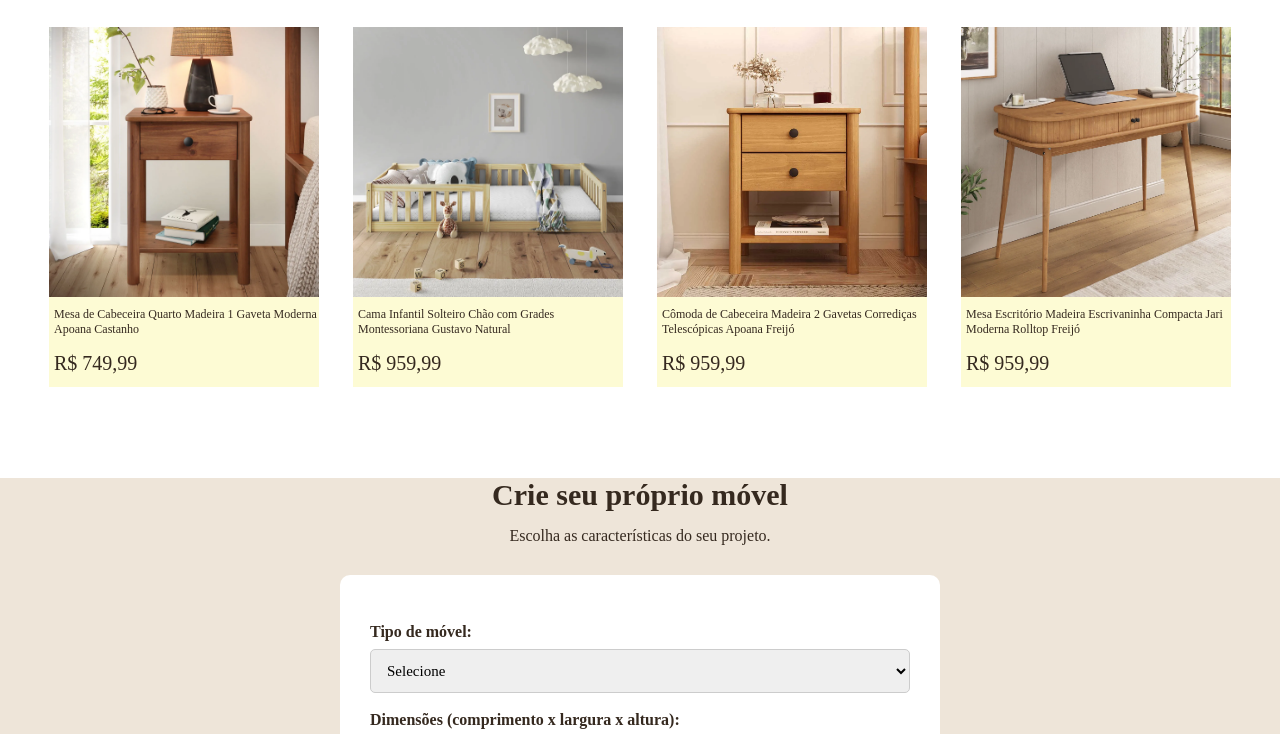
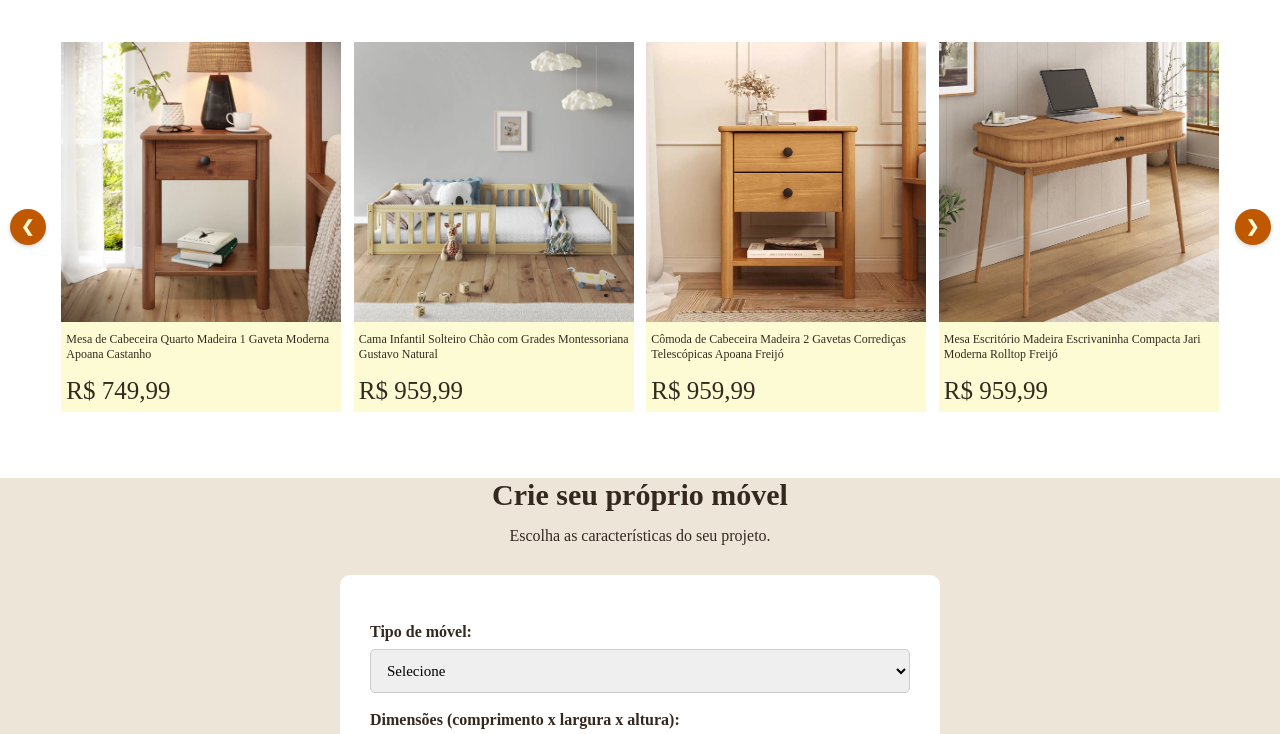
Before and after one commit to Nicolas-dev7/site_bugalu, a plain HTML site: page index.html in a window 1280 px wide. Shown: the part 645-1379 px from the top of the page. Drawn offline with Linux system fonts and the light colour scheme; a web font is replaced by a local one.

Commit message:
Algumas mudanças

```diff
--- a/index.html
+++ b/index.html
@@ -42,11 +42,18 @@
     <div class="container-moveis">
     <h2>Nossos <span>trabalhos</span></h2>
     <p class="subtitulo"> Conheça alguns modelos e inspire-se.</p>
+    <div class="carrossel-container-principal">
+        <div class="sidebar-nav sidebar-left">
+            <button class="btn btn-prev" id="btnPrev" >&#10094;</button>
+        </div>
+
     <div class="carrossel-container" id="carrossel-container">
         <div class="produto">
-            <img src="fotos/mesa_de_cabeceira_quarto_madeira_1_gaveta_moderna_apoana_castanho_508_1_c4c982359402b499a04505d11cd34be3.webp"
-                 alt="Mesa de madeira">
-                 <div class="produto-descricao">
+            <div class="produto-imagem">
+                <img src="fotos/mesa_de_cabeceira_quarto_madeira_1_gaveta_moderna_apoana_castanho_508_1_c4c982359402b499a04505d11cd34be3.webp" class="img-frente" alt="Mesa de madeira">
+                <img src="fotos/mesa_de_cabeceira_quarto_madeira_1_gaveta_moderna_apoana_castanho_508_2_42c09cab5a5e5d6fd4ae4346d5453b6e.webp" class="img-hover">
+            </div>
+            <div class="produto-descricao">
                     <p>
                         Mesa de Cabeceira Quarto Madeira 1 Gaveta Moderna Apoana Castanho
                     </p>
@@ -55,7 +62,10 @@
         </div>
 
         <div class="produto">
-            <img src="fotos/cama_infantil_montessoriana_madeira_de_chao_com_grades_gustavo_natural_546_1_ab03b3537767083457a0c8f9638ba732.webp" alt="Estante de madeira">
+            <div class="produto-imagem">
+                <img src="fotos/cama_infantil_montessoriana_madeira_de_chao_com_grades_gustavo_natural_546_1_ab03b3537767083457a0c8f9638ba732.webp"  class="img-frente" alt="Estante de madeira">
+                <img src="fotos/cama_infantil_montessoriana_madeira_de_chao_com_grades_gustavo_natural_546_2_c688f055b8f1256f8965f3e94c19d2be.webp" class="img-hover">
+            </div>
             <div class="produto-descricao">
                 <p>Cama Infantil Solteiro Chão com Grades Montessoriana Gustavo Natural</p>
                 <span>R$ 959,99</span>
@@ -63,7 +73,10 @@
         </div>
 
         <div class="produto">
-            <img src="fotos/cmoda_de_cabeceira_madeira_2_gavetas_corredias_tel_1_20260504145924_dd5ddb510651.webp" alt="Atendimento personalizado">
+            <div class="produto-imagem">
+                <img src="fotos/cmoda_de_cabeceira_madeira_2_gavetas_corredias_tel_1_20260504145924_dd5ddb510651.webp" alt="Atendimento personalizado" class="img-frente">
+                <img src="fotos/cmoda_de_cabeceira_madeira_2_gavetas_corredias_tel_2_20260504145924_72b47761d3d6.webp" class="img-hover">
+            </div>
             <div class="produto-descricao">
                 <p>Cômoda de Cabeceira Madeira 2 Gavetas Corrediças Telescópicas Apoana Freijó</p>
                 <span>R$ 959,99</span>
@@ -71,34 +84,53 @@
         </div>
 
         <div class="produto">
-            <img src="fotos/mesa_escritorio_madeira_escrivaninha_elegante_jari_moderna_rolltop_freijo_694_1_d9d05ac2b7b5a6f14e76b5d1e95f72b5.webp" alt="Atendimento personalizado">
+            <div class="produto-imagem">
+                <img src="fotos/mesa_escritorio_madeira_escrivaninha_elegante_jari_moderna_rolltop_freijo_694_1_d9d05ac2b7b5a6f14e76b5d1e95f72b5.webp" class="img-frente" alt="Atendimento personalizado">
+                <img src="fotos/mesa_escritorio_madeira_escrivaninha_elegante_jari_moderna_rolltop_freijo_694_2_cad393055907c72e6c76784559972040.webp" class="img-hover">
+            </div>
             <div class="produto-descricao">
                 <p>Mesa Escritório Madeira Escrivaninha Compacta Jari Moderna Rolltop Freijó</p>
                 <span>R$ 959,99</span>
             </div>
         </div>
         <div class="produto">
-            <img src="fotos/rack_preto_madeira_tv_75_para_sala_moderno_184_cm_3_portas_arto_886_1_be367740497860d1c2a4f1630c546c22.webp"
-                 alt="Atendimento personalizado">
-                 <p>Rack Preto Madeira TV 75 Para Sala Moderno 184 cm 3 Portas ARTO</p>
+            <div class="produto-imagem">
+                <img src="fotos/rack_preto_madeira_tv_75_para_sala_moderno_184_cm_3_portas_arto_886_1_be367740497860d1c2a4f1630c546c22.webp" class="img-frente" alt="Atendimento personalizado">
+                <img src="fotos/rack_preto_madeira_tv_75_para_sala_moderno_184_cm_3_portas_arto_886_2_b0ddab3a31d5f549178abdfb2c38d4d4.webp" class="img-hover">
+            </div>
+            <div class="produto-descricao">
+                <p>Rack Preto Madeira TV 75 Para Sala Moderno 184 cm 3 Portas ARTO</p>
+                <span>R$ 959,99</span>
+            </div>
         </div>
         <div class="produto">
-            <img src="fotos/sapateira_armrio_vertical_44_madeira_2_portas_1_ga_1_20260417151000_6b0cd86d5167.webp"
-                 alt="Atendimento personalizado">
-                 <p>Sapateira Armário Vertical 44 Madeira 2 Portas 1 Gaveta 18 Pares Freijó JUAN</p>
+            <img src="fotos/sapateira_armrio_vertical_44_madeira_2_portas_1_ga_1_20260417151000_6b0cd86d5167.webp" alt="Atendimento personalizado">
+            <div class="produto-descricao">
+                <p>Sapateira Armário Vertical 44 Madeira 2 Portas 1 Gaveta 18 Pares Freijó JUAN</p>
+                <span>R$ 959,99</span>
+            </div>
         </div>
         <div class="produto">
-            <img src="fotos/escrivaninha_retro_de_madeira_com_gaveteiro_110_at_1_20260311102048_dd9ffe7279e7.jpg"
-                 alt="Atendimento personalizado">
-                 <p>Escrivaninha Retro de Madeira Com Gaveteiro 110 até 150 cm Ajustável Castanho Piero</p>
+            <img src="fotos/escrivaninha_retro_de_madeira_com_gaveteiro_110_at_1_20260311102048_dd9ffe7279e7.jpg" alt="Atendimento personalizado">
+            <div class="produto-descricao">
+                <p>Escrivaninha Retro de Madeira Com Gaveteiro 110 até 150 cm Ajustável Castanho Piero</p>
+                <span>R$ 959,99</span>
+            </div>
         </div>
         <div class="produto">
-            <img src="fotos/escrivaninha_mesa_de_desenho_olivia_em_madeira_macica_3_1_a77d0a02ce527256d9bc2f5d8c1aa541.jpg"
-                 alt="Atendimento personalizado">
-                 <p>Escrivaninha Mesa de Desenho Olivia em Madeira Maciça</p>
+            <img src="fotos/escrivaninha_mesa_de_desenho_olivia_em_madeira_macica_3_1_a77d0a02ce527256d9bc2f5d8c1aa541.jpg" alt="Atendimento personalizado">
+            <div class="produto-descricao">
+                <p>Escrivaninha Mesa de Desenho Olivia em Madeira Maciça</p>
+                <span>R$ 959,99</span>
+            </div>
         </div>
     </div>
+    <div class="sidebar-nav sidebar-right">
+        <button class="btn btn-next" id="btnNext" aria-label="Próximo">&#10095;</button>
     </div>
+    </div>
+    </div>
+
 </section>
 
 <section class="personalizar" id="personalizar">
--- a/style.css
+++ b/style.css
@@ -163,6 +163,7 @@ section h2 {
 section h2 span {
     font-family: "bugalu-font-handwrite";
     font-size: 28px;
+    color: var(--laranja);
 }
 
 .subtitulo {
@@ -182,43 +183,95 @@ section h2 span {
     background-color: rgb(255, 255, 255);
     padding: 30px 0;
 }
+
+.btn {
+  width: 36px;
+  height: 36px;
+  border-radius: 50%;
+  border: none;
+  background-color: var(--laranja);
+  color: var(--bege);
+  font-size: 16px;
+  font-weight: bold;
+  cursor: pointer;
+  display: flex;
+  align-items: center;
+  justify-content: center;
+  box-shadow: 0 2px 4px rgba(0, 0, 0, 0.15);
+  transition: transform 0.2s, color 0.2s;
+}
+
+.carrossel-container-principal {
+    display: flex;
+  align-items: stretch;
+  width: 100%;
+  max-width: 1280px;
+  margin: 0 auto;
+  overflow: hidden;
+}
+
+.sidebar-nav {
+  width: 55px;
+  display: flex;
+  align-items: center;
+  justify-content: center;
+  flex-shrink: 0;
+}
+
+
 .carrossel-container {
-    width: 95%;
-    max-width: 1250px;
+    width: 100%;
+    max-width: 1200px;
     overflow: hidden;
     display: flex;
 }
 
-
-/* .galeria {
-    display: grid;
-    grid-template-columns: repeat(3, 1fr);
-    gap: 25px;
-    margin-top: 35px;
-} */
 
 .produto {
     flex: 0 0 25%;
     height: 400px;
     display: flex;
     align-items: center;
+    justify-content: center;
     flex-direction: column;
+
 }
 
-.produto img {
-    width: 270px;
-    object-fit: cover;
+.produto-imagem {
+  position: relative;
+  width: 280px; /* Ajuste para o tamanho do seu card */
+  height: 280px;
+  overflow: hidden;
+  cursor: pointer;
 }
 
+.produto-imagem img {
+  position: absolute;
+  top: 0;
+  left: 0;
+  width: 100%;
+  object-fit: cover; /* Garante que a imagem preencha o espaço sem distorcer */
+  transition: opacity 0.3s ease-in-out; /* Suaviza a troca */
+}
+
+
+
+.produto-imagem .img-hover {
+    opacity: 0;
+}
+
+.produto-imagem .img-hover:hover{
+    opacity: 1;
+}
 .produto-descricao {
-    width: 270px;
+    width: 280px;
     height: 90px;
     background-color: var(--bege);
     padding-left: 5px;
 }
 
 .produto-descricao span {
-    font-size: 20px;
+    font-size: 25px;
     text-align: left;
     display: block;
     margin-top: 15px;
```
